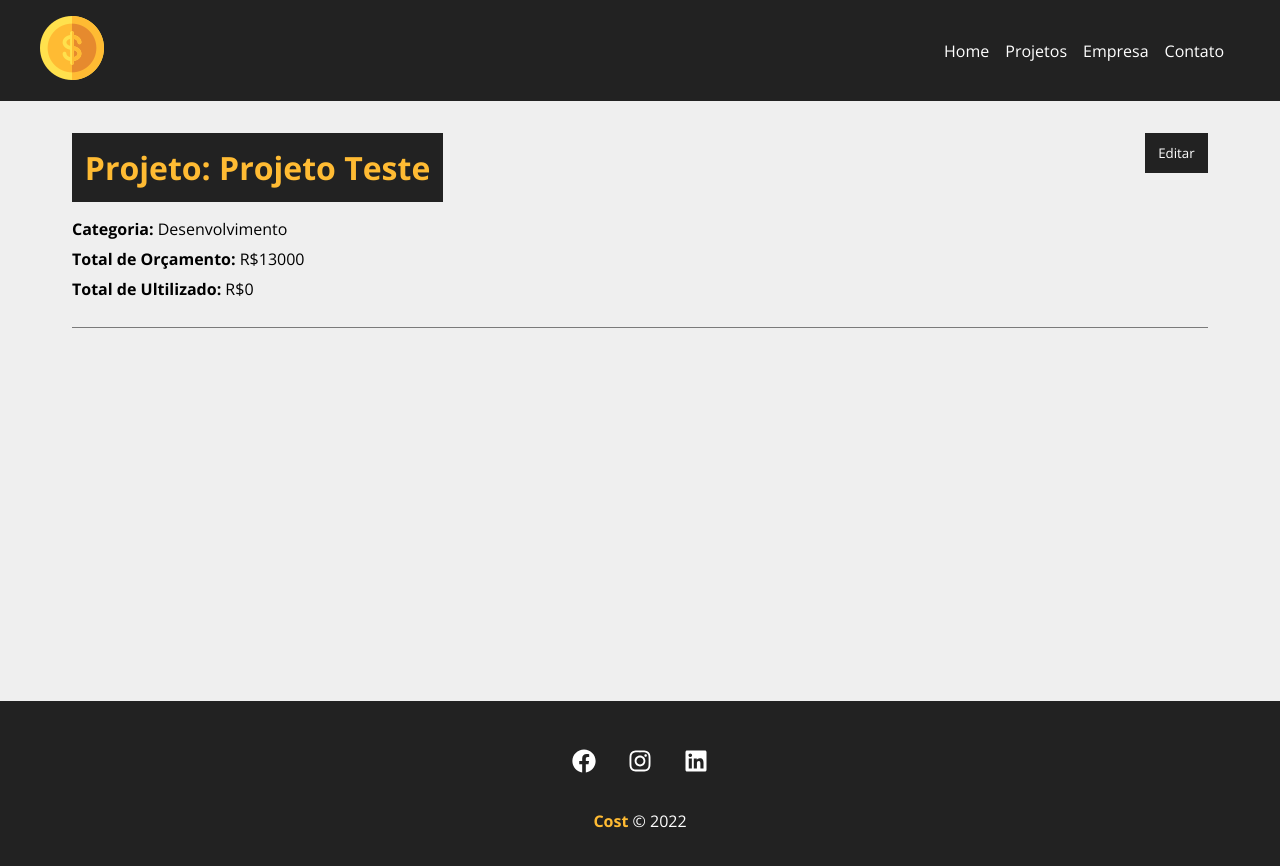
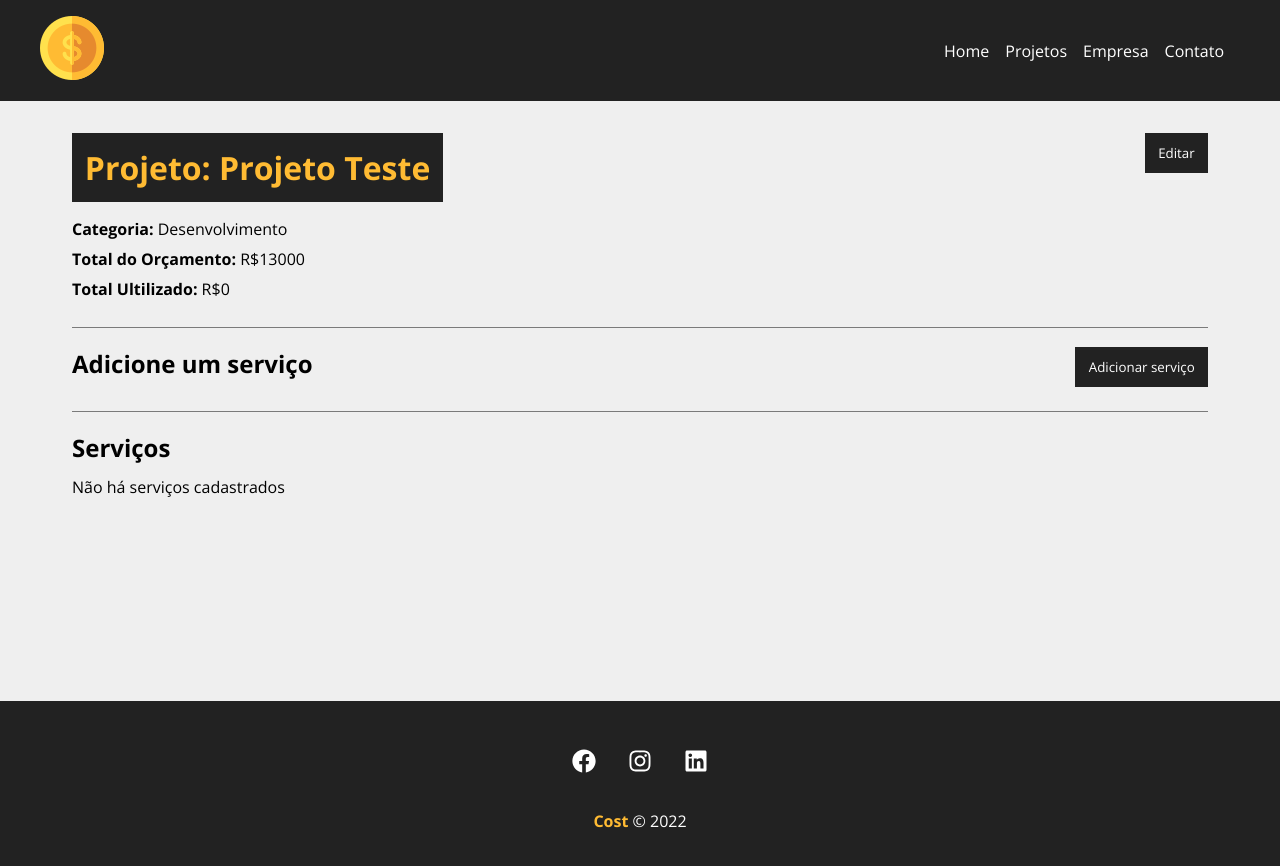
Before and after one commit to Legatario/costs, a React (Create React App) app: page /project/2 in a window 1280 px wide. Shown: the top 866 px of the page. Built offline with nearby package versions, Linux system fonts and the light colour scheme; data requests are answered from the project's data file.

Commit message:
implementando Service Card

```diff
--- a/db.json
+++ b/db.json
@@ -18,8 +18,27 @@
         "id": "1",
         "name": "Infra"
       },
-      "cost": 0,
-      "services": [],
+      "cost": 400,
+      "services": [
+        {
+          "name": "serviço teste",
+          "cost": "100",
+          "description": "teste",
+          "id": "741c43f7-2c84-4912-9dfe-5ebad668844a"
+        },
+        {
+          "name": "serviço teste 3",
+          "cost": "100",
+          "description": "teste",
+          "id": "c6192c81-9cc4-4dbb-8915-eebb7cc6ac47"
+        },
+        {
+          "name": "Projeto Teste 6",
+          "cost": "200",
+          "description": "contratar dev",
+          "id": "cfa74f35-e24a-45a6-8202-a4eb9b4a9811"
+        }
+      ],
       "id": 3
     }
   ],
--- /dev/null
+++ b/src/components/Service/ServiceCard.js
@@ -0,0 +1,26 @@
+import { BsFillTrashFill } from 'react-icons/bs'
+import styles from '../project/ProjectCard.module.css'
+
+function ServiceCard({id, name, cost, description, handleRemove}){
+    function remove(){
+
+    }
+
+    return(
+        <div className={styles.projectCard}>
+            <h4>{name}</h4>
+            <p>
+                <span>Custo total:</span> R${cost}
+            </p>
+            <p>{description}</p>
+            <div className={styles.projectCardActions}>
+                <button onClick={remove}>
+                    <BsFillTrashFill />
+                    Excluir
+                </button>
+            </div>
+        </div>
+    )
+}
+
+export default ServiceCard
--- /dev/null
+++ b/src/components/Service/ServiceForm.js
@@ -0,0 +1,49 @@
+import { useState } from 'react'
+
+import styles from '../project/ProjectForm.module.css'
+import Input from '../form/Input'
+import Submit from '../form/Submit'
+
+function ServiceForm({ handleSubmit, btnText, projectData }){
+
+    const [service, setService] = useState({})
+
+    function submit(e){
+        e.preventDefault()
+        projectData.services.push(service)
+        handleSubmit(projectData)
+    }
+
+    function handleChange(e){
+        setService({...service, [e.target.name]: e.target.value})
+    }
+
+    return (
+        <form onSubmit={submit} className={styles.form}>
+            <Input
+                type="text"
+                text="Nome do serviço"
+                name="name"
+                placeholder="Insira o nome do serviço"
+                handleOnChange={handleChange}
+            />
+             <Input
+                type="number"
+                text="Custo do serviço"
+                name="cost"
+                placeholder="Insira o valor total"
+                handleOnChange={handleChange}
+            />
+             <Input
+                type="text"
+                text="Descrição do serviço"
+                name="description"
+                placeholder="Descreva o serviço"
+                handleOnChange={handleChange}
+            />
+            <Submit text={btnText} />
+        </form>
+    )
+}
+
+export default ServiceForm
--- a/src/components/pages/Project.js
+++ b/src/components/pages/Project.js
@@ -1,3 +1,5 @@
+import { v4 as uuidv4 } from 'uuid'
+
 import styles from './Project.module.css'
 
 import { useParams } from 'react-router-dom'
@@ -6,11 +8,16 @@ import Loading from '../layout/Loading'
 import Container from '../layout/Container'
 import Message  from '../layout/Message'
 import ProjectForm from '../project/ProjectForm'
+import ServiceForm from '../Service/ServiceForm'
+import ServiceCard from '../Service/ServiceCard'
+
 
 function Project(){
     const { id } = useParams()
     const [project, setProject] = useState([])
+    const [services, setServices] = useState([])
     const [showProjectForm, setShowProjectForm] = useState(false)
+    const [showServiceForm, setShowServiceForm] = useState(false)
     const [message, setMessage] = useState()
     const [type, setType] = useState()
 
@@ -25,6 +32,7 @@ function Project(){
         .then((res)=> res.json())
         .then((data)=>{
             setProject(data)
+            setServices(data.services)
         })
         .catch((err)=> console.log(err))
        }, 300)
@@ -34,7 +42,51 @@ function toggleProjectForm(){
     setShowProjectForm(!showProjectForm)
 }
 
+function toggleServiceForm(){
+    setShowServiceForm(!showServiceForm)
+}
+
+function removeService(){
+
+}
+
+function createService(){
+    setMessage('')
+    const lastService = project.services[project.services.length - 1]
+
+    lastService.id = uuidv4()
+
+    const lastServiceCost = lastService.cost
+    const newCost = parseFloat(project.cost) + parseFloat(lastServiceCost)
+
+    //maximum value validation
+
+    if(newCost > parseFloat(project.budget)){
+        setMessage('Orçamento ultrapassado, verifique o valor do serviço')
+        setType('error')
+        project.services.pop()
+        return false
+    }
+
+    project.cost = newCost
+
+    //update
+    fetch(`http://localhost:5000/projects/${id}`,{
+        method:'PATCH',
+        headers:{
+            'Content-Type':'application/json'
+        },
+        body: JSON.stringify(project)
+    })
+    .then((res) => res.json())
+    .then(()=>{
+        setShowServiceForm(false)
+    })
+    .catch((error)=> console.log(error))
+}
+
 function editPost(project){
+    setMessage('')
     if(project.budget < project.cost){
         setMessage('O orçamento não pode ser menor que o custo do projeto')
         setType('error')
@@ -72,10 +124,10 @@ function editPost(project){
                                     <span>Categoria:</span> {project.category.name}
                                 </p>
                                 <p>
-                                    <span>Total de Orçamento:</span> R${project.budget}
+                                    <span>Total do Orçamento:</span> R${project.budget}
                                 </p>
                                 <p>
-                                    <span>Total de Ultilizado:</span> R${project.cost}
+                                    <span>Total Ultilizado:</span> R${project.cost}
                                 </p>
                             </div>
                         ):(
@@ -84,6 +136,39 @@ function editPost(project){
                             </div>
                         )}
                     </div>
+                    <div className={styles.serviceFormContainer}>
+                            <h2>Adicione um serviço</h2>
+                            <button className={styles.btn} onClick={toggleServiceForm}>
+                                {!showServiceForm ? 'Adicionar serviço': 'Fechar'}
+                            </button>
+                            <div className={styles.projectInfo}>
+                                {showServiceForm && (
+                                    <ServiceForm
+                                    handleSubmit={createService}
+                                    btnText="Adicionar Serviço"
+                                    projectData={project}
+                                    />
+                                )}
+                            </div>
+                    </div>
+                    <h2>Serviços</h2>
+                    <Container customClass="start">
+                            {services.length > 0 &&
+                                services.map((service) =>(
+                                    <ServiceCard
+                                        id={service.id}
+                                        key={service.id}
+                                        name={service.name}
+                                        description={service.description}
+                                        cost={service.cost}
+                                        handleRemove={removeService}
+                                    />
+                                ))
+                            }
+                            {services.length === 0 && <p>Não há serviços cadastrados</p>
+
+                            }
+                    </Container>
                 </Container>
             </div>
         ): (
```
